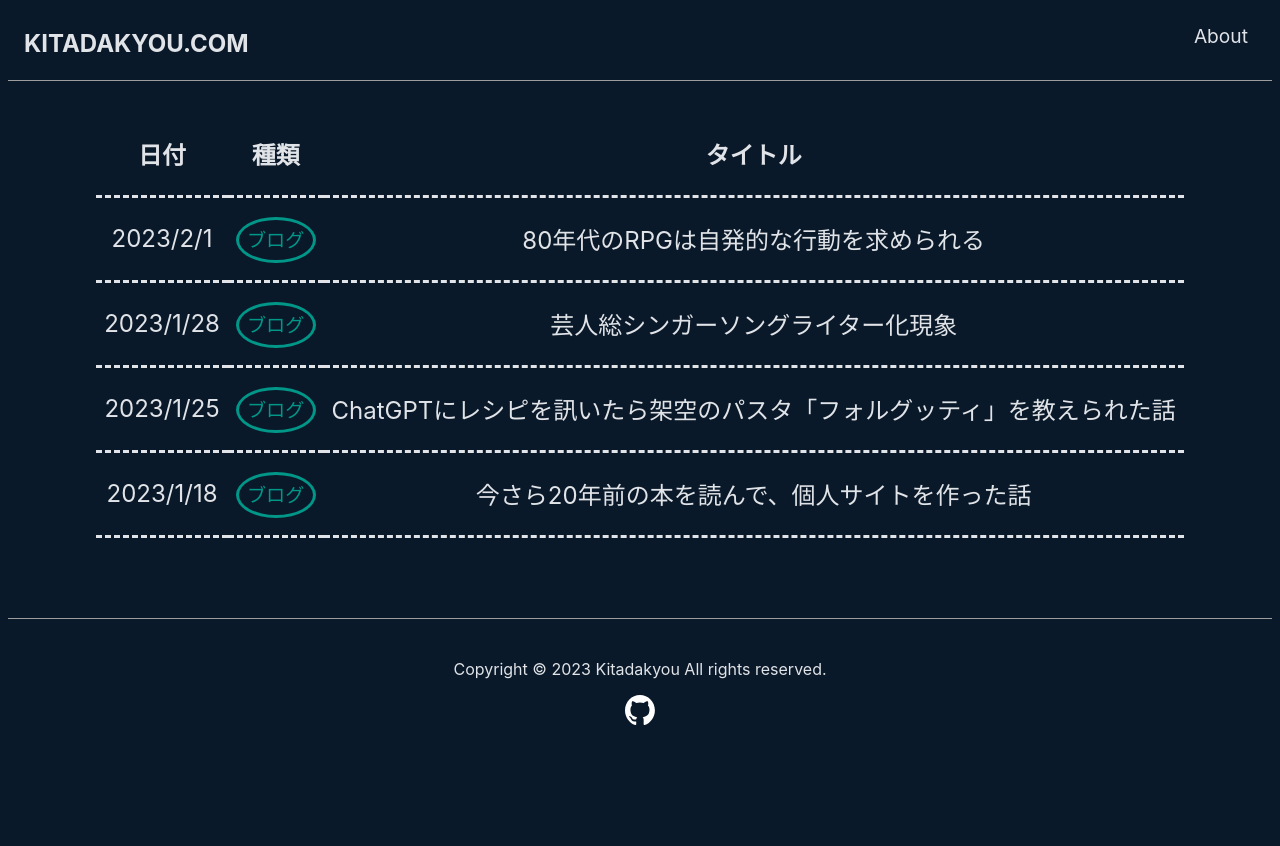
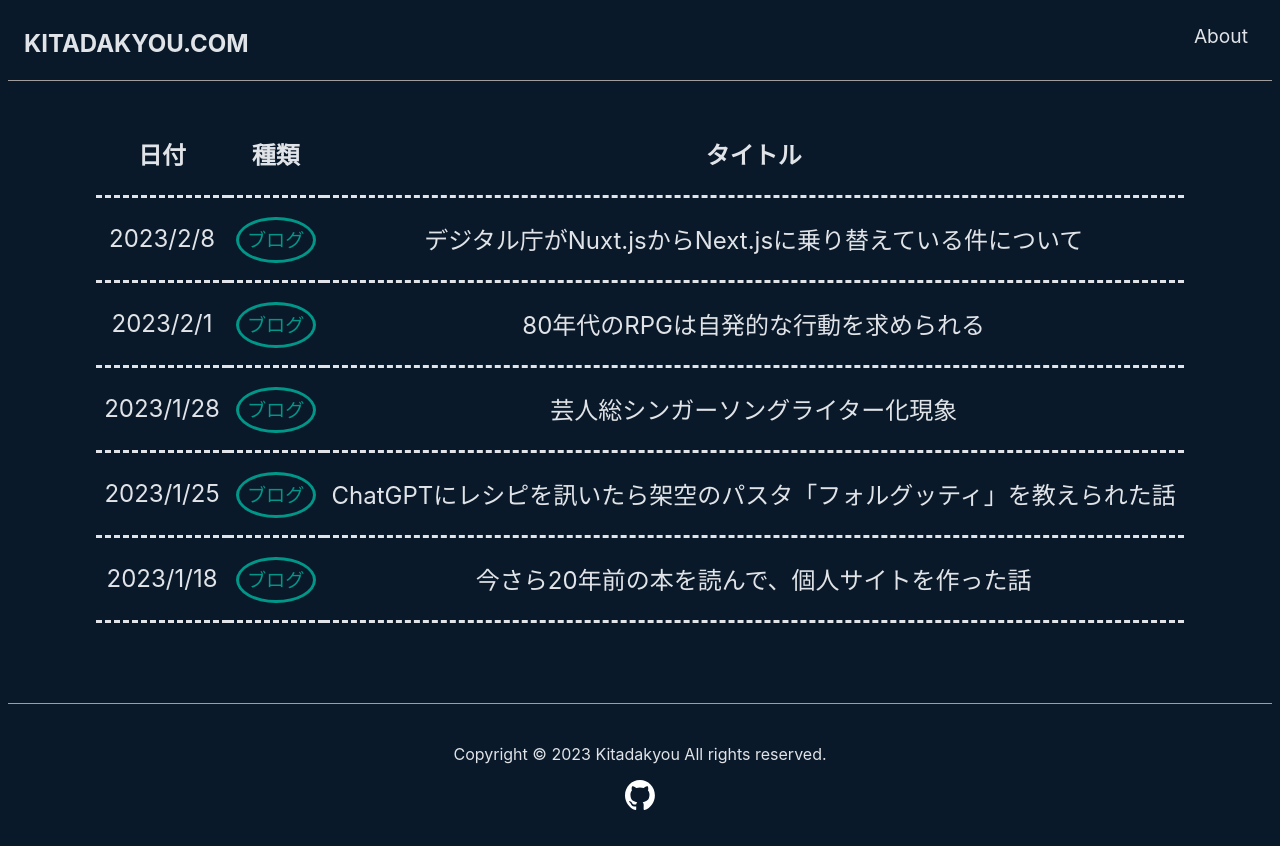
Before and after one commit to kitadakyou/kitadakyou.com, a Next.js app: page / in a window 1280 px wide. Before the commit the page ends 800 px from the top, so only its background shows below. Built offline with nearby package versions, Linux system fonts and the light colour scheme.

Commit message:
次の記事タイトルを決定

```diff
--- a/src/libs/contents.ts
+++ b/src/libs/contents.ts
@@ -6,6 +6,12 @@ type ContentApi = {
 }
 
 export const contents: ContentApi[] = [
+  {
+    path: '/blog/digital-go-jp-uses-nextjs',
+    title: 'デジタル庁がNuxt.jsからNext.jsに乗り替えている件について',
+    date: new Date('2023-2-8').toLocaleDateString('ja-JP'),
+    genre: 'blog'
+  },
   {
     path: '/blog/80s-jrpg-hero-always-forced-make-his-own-desicion',
     title: '80年代のRPGは自発的な行動を求められる',
--- /dev/null
+++ b/src/pages/blog/digital-go-jp-uses-nextjs.mdx
@@ -0,0 +1 @@
+# デジタル庁がNuxt.jsからNext.jsに乗り替えている件について
```
